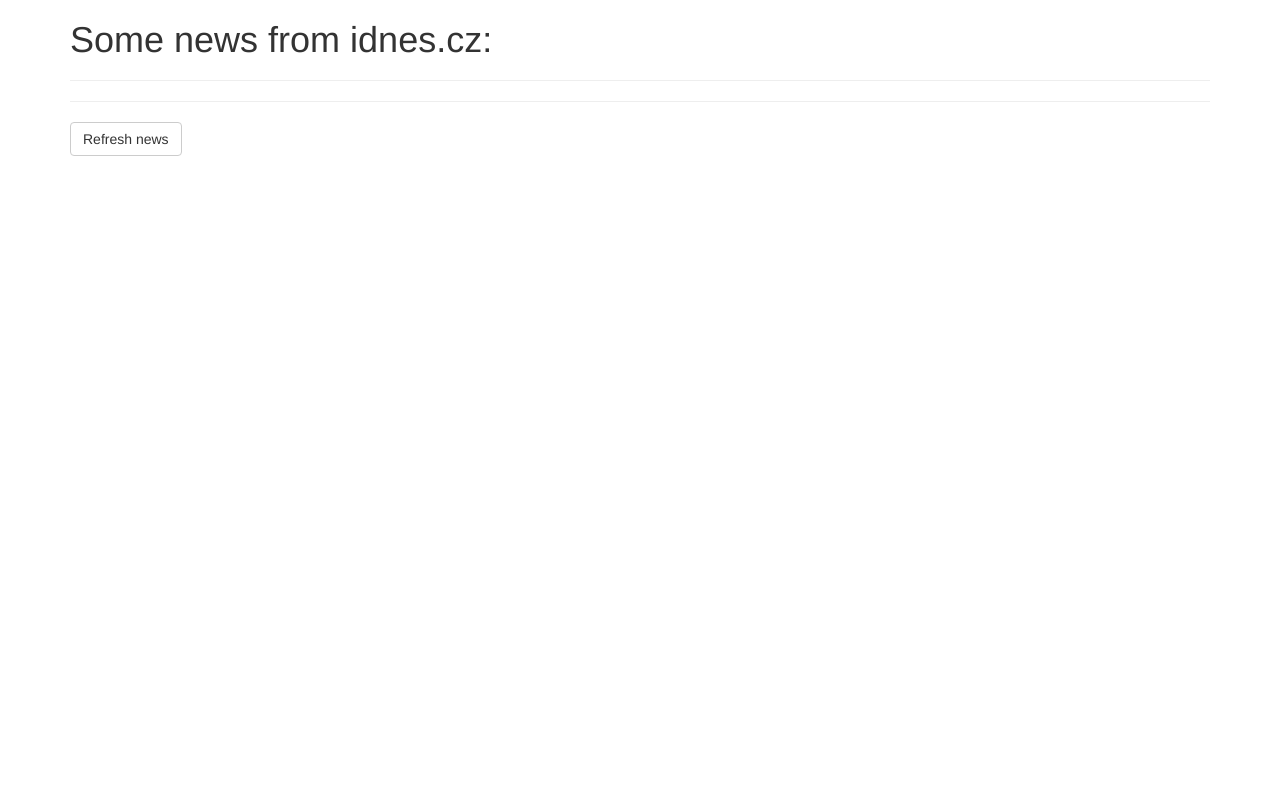
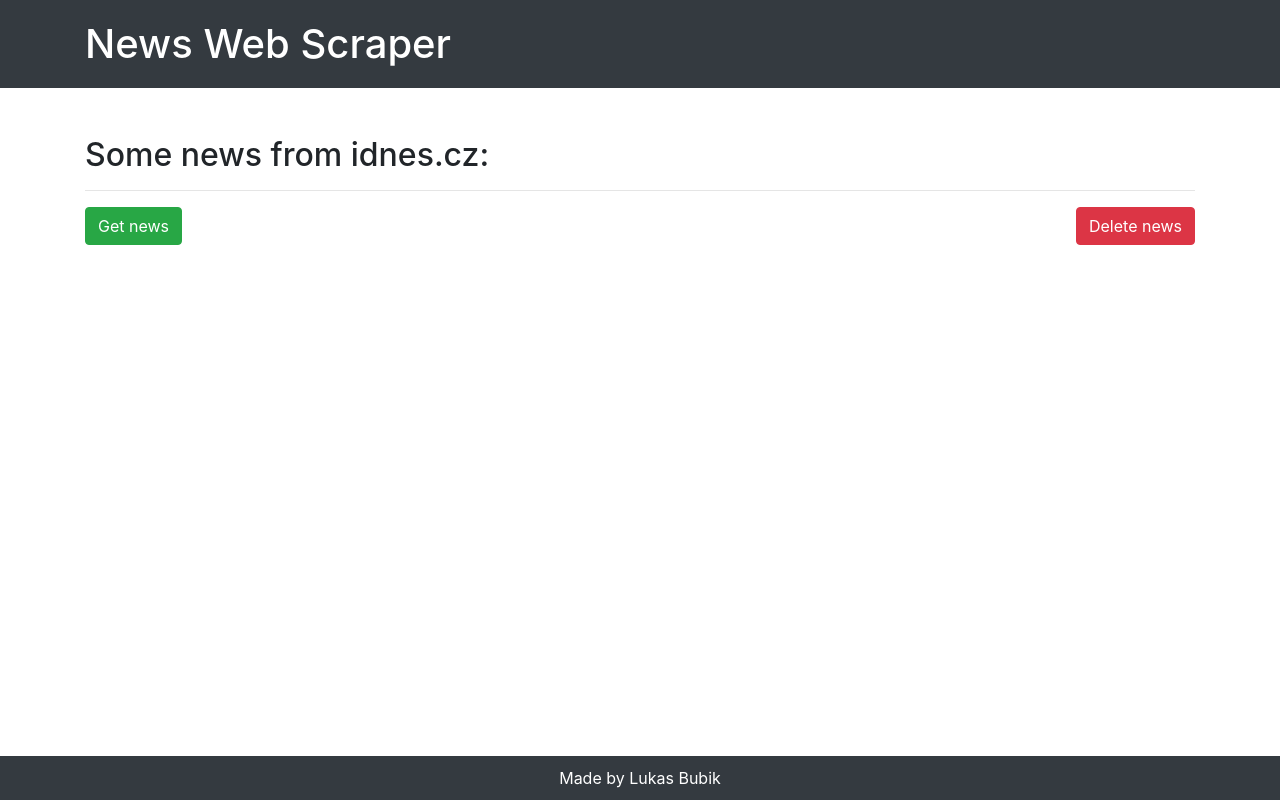
Before and after one commit to bubiklukas/python_scraper_project, a Flask app: page / in a window 1280 px wide. Run offline with Flask 2, Linux system fonts and the light colour scheme; some libraries are stand-ins or nearby versions.

Commit message:
v1.1 added website design

```diff
--- a/index.py
+++ b/index.py
@@ -1,5 +1,6 @@
+import time
+import sys
 from flask import Flask, render_template
-import sys
 from scraper.main import scraper_bot
 
 
@@ -11,13 +12,14 @@
 def home():
     sample_h3 = []
     sample_href = []
-    return render_template("index.html", titles=sample_h3, links=sample_href, loading="none")
+    return render_template("index.html", titles=sample_h3, links=sample_href)
 
 @app.route("/botrun/", methods=['POST'])
 def bot_run():
     print("before")
     bot = scraper_bot()
     bot.run()
+    time.sleep(5)
     bot.get_news()
     bot.sample(4)
     print(bot.sample_h3)
@@ -25,7 +27,7 @@
     sample_h3 = bot.sample_h3
     sample_href = bot.sample_href
     bot.stop()
-    return render_template("index.html", titles=sample_h3, links=sample_href, loading="none")
+    return render_template("index.html", titles=sample_h3, links=sample_href)
 
 if __name__ == "__main__":
     app.run(debug=True)
--- a/scraper/main.py
+++ b/scraper/main.py
@@ -1,5 +1,7 @@
+import random
 from selenium import webdriver
-import random
+
+
 
 class scraper_bot(object):
     def __init__(self):
--- a/static/css/custom.css
+++ b/static/css/custom.css
@@ -1,6 +1,24 @@
-p.bg-warning{
+body{
+    background-color: white;
+}
+p.bg-warning {
     display: none;
     margin-top: 15px;
     padding: 10px;
     border-radius: 5px;
 }
+.flex1{
+    display: flex;
+    justify-content: space-between;
+}
+button.btn-danger {
+    margin-left: auto;
+}
+footer{
+    margin-top: 200px;
+    padding: 10px 0;
+}
+h1 {
+    margin-top: 0;
+    padding: 20px 0;
+}
--- a/static/js/main.js
+++ b/static/js/main.js
@@ -1,3 +1,20 @@
-function loading(){
-    $("#loading").$(css).
+// $(document).ready(function(){
+//     $("#hide").click(function(){
+//         console.log('hide')
+//         $("p#loading").hide();
+//     });
+//     $("#show").click(function(){
+//         console.log('show')
+//         $("p#loading").show();
+//     });
+// });
+// console.log('test')
+function hideLoading(){
+    console.log('hide')
+    $("p#loading").hide();
 }
+
+function showLoading(){
+    console.log('show')
+    $("p#loading").show();
+}
--- a/templates/index.html
+++ b/templates/index.html
@@ -1,28 +1,37 @@
 <!DOCTYPE html>
 <html lang="en">
 <head>
-    <!--<script src="https://ajax.googleapis.com/ajax/libs/jquery/3.5.1/jquery.min.js"></script>
-    <script src="/static/js/main.js"></script>-->
-    <title>Document</title>
+    <script src="https://ajax.googleapis.com/ajax/libs/jquery/3.5.1/jquery.min.js"></script>
+    <script src="/static/js/main.js"></script>
+    <title>Idnes News Scraper | By Lukas Bubik</title>
     <meta charset="UTF-8">
     <meta http-equiv="X-UA-Compatible" content="IE=edge">
     <meta name="viewport" content="width=device-width, initial-scale=1.0">
-    <link rel="stylesheet" href="https://maxcdn.bootstrapcdn.com/bootstrap/3.4.1/css/bootstrap.min.css">
-    <link rel="stylesheet" href="{{ url_for('static', filename='css/custom.css') }}">
+    <link rel="stylesheet" href="https://maxcdn.bootstrapcdn.com/bootstrap/4.0.0/css/bootstrap.min.css" integrity="sha384-Gn5384xqQ1aoWXA+058RXPxPg6fy4IWvTNh0E263XmFcJlSAwiGgFAW/dAiS6JXm" crossorigin="anonymous">
+    <link rel="stylesheet" href="/static/css/custom.css">
 </head>
 <body>
-    <div class="container">
-        <h1>Some news from idnes.cz:</h1>
+    <div class="text-white bg-dark">
+        <div class="container">
+            <h1>News Web Scraper</h1>
+        </div>
+    </div>
+    <div class="container mt-5">
+        <h2>Some news from idnes.cz:</h2>
         <hr>
         {% for title in titles %}
         <h3><a href="{{links[loop.index - 1]}}" target="_blank">{{title}}</a></h3>
         {% endfor %}
-        <hr>
-        <form action="/botrun/" method="POST">
-            <button id="refresh-btn"class="btn btn-default" type="submit">Refresh news</button>
-        </form>
-        <p id="loading" style="display: {{loading}};" class="bg-warning">Scraping some news, do not click the button again.</p>
-
+        <div class="flex1">
+            <form action="/botrun/" method="POST">
+                <button onclick="showLoading()"id="show" class="btn btn-success" type="submit">Get news</button>
+            </form>
+            <form action="/">
+                <button onclick="hideLoading()"class="btn btn-danger" id="hide">Delete news</button>
+            </form>
+        </div>
+        <p id="loading" class="bg-warning">Loading news, do not click the button again.</p>
+        <footer class="fixed-bottom text-center p20 text-white bg-dark">Made by Lukas Bubik</footer>
     </div>
 </body>
 </html>
```
